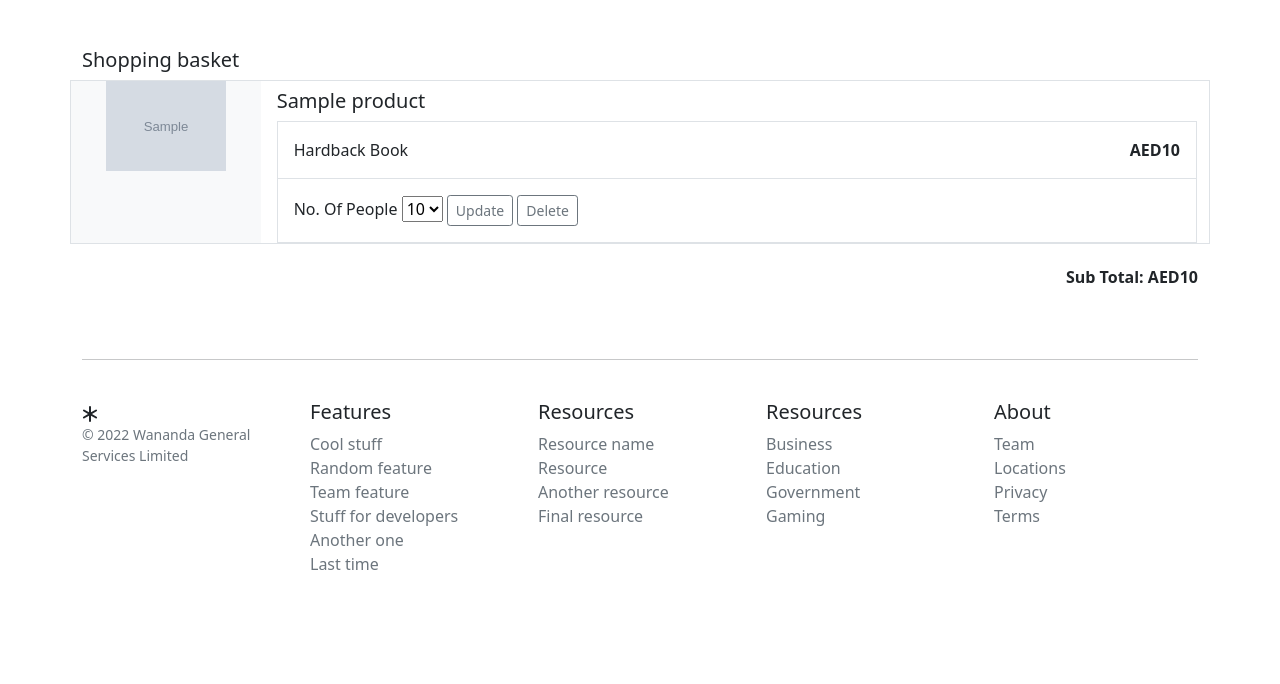
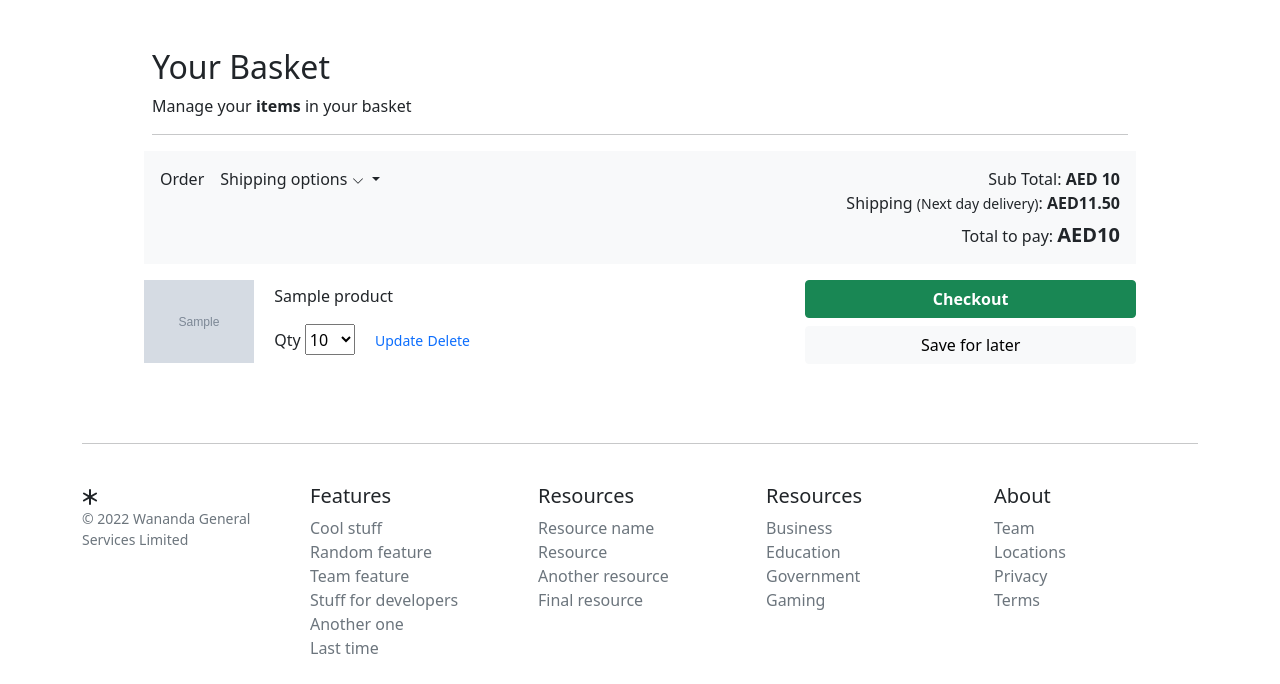
Before and after one commit to bmuhamood/django-commerce-shop, a Django app: template templates/basket/summary.html in a window 1280 px wide. Shown: the part 118-802 px from the top of the page. Before the commit the page ends 688 px from the top, so only its background shows below. Run offline with Django 4.2, Linux system fonts and the light colour scheme; the template is opened without the code that fills it: most values are stand-ins (such as "Sample title", 1, 10 or a date in 2020); grey boxes marked "Sample" are stand-in pictures.

Commit message:
completed refucturing UI

```diff
--- a/templates/basket/summary.html
+++ b/templates/basket/summary.html
@@ -1,52 +1,140 @@
-{% extends "../base.html" %}
-{% load static %}
-{% block title %}Basket Summary{% endblock %}
-{% block content %}
+{% extends "../store/base.html" %} {% load static %} {% block title %}Basket Summary{%endblock %} {% block content %}
+
 
 <main class="pt-5">
-  <div class="container">
-    <h1 class="h5">Shopping basket</h1>
+  <div class="container" style="max-width: 1000px">
+    <div class="col-12">
+      <h1 class="h2">Your Basket</h1>
+    </div>
+    <div class="col-12">
+      <p>Manage your <b>items</b> in your basket</p>
+    </div>
+    <hr />
+  </div>
+  <div class="container" style="max-width: 1000px">
+
+    <div class="row g-3">
+      <div class="col-12 bg-light p-3 d-flex justify-content-between">
+        <div class="d-flex d-flex-inline">
+          <div class="pe-3">Order</div>
+          <div class="dropdown">
+            <a class="text-reset text-decoration-none dropdown-toggle" href="#" role="link" id="dropdownLink"
+              data-bs-toggle="dropdown" aria-expanded="false">
+              Shipping options
+              <svg xmlns="http://www.w3.org/2000/svg" width="12" height="12" fill="currentColor"
+                class="bi bi-chevron-down" viewBox="0 0 16 16">
+                <path fill-rule="evenodd"
+                  d="M1.646 4.646a.5.5 0 0 1 .708 0L8 10.293l5.646-5.647a.5.5 0 0 1 .708.708l-6 6a.5.5 0 0 1-.708 0l-6-6a.5.5 0 0 1 0-.708z" />
+              </svg>
+            </a>
+
+            <ul class="dropdown-menu" aria-labelledby="dropdownLink">
+              <li class="item small">Next day delivery</li>
+              <li class="item small">Premimum delivery</li>
+            </ul>
+          </div>
+        </div>
+        <div class="text-end">
+
+          <div class="">Sub Total: <span class="fw-bold">AED</span>
+            <div id="subtotal" class="d-inline-flex fw-bold">{{basket.get_subtotal_price}}</div>
+          </div>
+          <div id="">Shipping <span class="small">(Next day delivery)</span>: <span class="fw-bold">AED11.50</span></div>
+          <div class="pt-2">Total to pay: <span class="fw-bold h5">AED</span><span id="total"
+              class="fw-bold h5">{{basket.get_total_price}}</span></div>
+
+        </div>
+      </div>
+      <div class="col-md-5 col-lg-4 order-md-last p-0 order-3">
+        <div class="d-grid gap-2 ">
+          <a role="button" href="{% url "payment:basket" %}" class="btn btn-success fw-bold" type="button">Checkout</a>
+          <button class="btn btn-light" type="button">Save for later</button>
+        </div>
+      </div>
+      <div class="col-md-7 col-lg-8 p-0">
+
         {% for item in basket %}
         {% with product=item.product %}
-    <div data-index="{{product.id}}" class="row mb-4 border product-item">
-      <div class="col-md-3 col-lg-2 order-md-first bg-light">
-        <img class="img-fluid mx-auto d-block" width="120px" alt="Responsive image" src="{{ product.image.url }}">
+
+        <div class="card mb-3 border-0 product-item" data-index="{{product.id}}">
+          <div class="row g-0">
+            <div class="col-md-2 d-none d-md-block">
+              <img class="img-fluid mx-auto d-block" alt="Responsive image" src="{{ product.image.url }}" />
             </div>
-      <div class="col-md-9 col-lg-10 ps-md-3 ps-lg-10">
-        <a href="{{ product.get_absolute_url }}" class="text-decoration-none text-reset">
-          <h1 class="h5 pt-2">{{ product.title }}</h1>
+            <div class="col-md-10 ps-md-3">
+              <div class="card-body p-1">
+                <a class="text-decoration-none text-reset" href="{{item.product.get_absolute_url}}">
+                  <p class="card-text pb-3">{{product.title}}</p>
                 </a>
-        <div class="border">
-          <div class="col border-bottom">
-            <div class="row p-3">
-              <div class="col-6">Hardback Book</div>
-              <div class="col-6 text-end"><span class="h6 fw-bold">AED{{ product.price }}</span></div>
-            </div>
-          </div>
-          <div class="col">
-            <div class="row p-3">
-              <div class="col-12">
-                <label for="select">No. Of People</label>
-                <select id="select{{product.id}}">
-                  <option selected>
-                    {{item.qty}}
-                  </option>
+                <label for="select">Qty</label>
+                <select id="select{{product.id}}" style="width:50px;height:31px;">
+                  <option value="" selected disabled hidden>{{item.qty}}</option>
                   <option value="">1</option>
                   <option value="">2</option>
                   <option value="">3</option>
                   <option value="">4</option>
-                  <option value="">5</option>
-                  <option value="">6</option>
-                  <option value="">7</option>
-                  <option value="">8</option>
-                  <option value="">9</option>
-                  <option value="">10</option>
                 </select>
-                <button type="button" id="update-button" data-index="{{product.id}}"
+                <a type="button" id="update-button" data-index="{{product.id}}"
+                  class="update-button text-decoration-none small ps-3">Update</a>
+                <a type="button" id="delete-button" data-index="{{product.id}}"
+                  class="delete-button text-decoration-none small">Delete</a>
+              </div>
+            </div>
+          </div>
+        </div>
+        {% endwith %}
+        {% endfor %}
+      </div>
+    </div>
+
+  </div>
+</main>
+
+
+
+
+{% comment %}
+
+
+
+
+
+{% for item in basket %} {% with product=item.product %}
+
+<div class="product-item" data-index="asdproduct.idasd" class="mb-4 container">
+  <div class="row p-3">
+    <div class="col-md-2 p-0">
+      <img class="img-fluid mx-auto d-block" width="120px" alt="Responsive image" src="asd product.image.url asd" />
+    </div>
+
+    <div class="col-md-10">
+      <a href="asd product.get_absolute_url asd" class="text-decoration-none text-reset fs-6">
+        asd product.title asd
+      </a>
+      <div>
+        <div class="col">
+          <div class="row">
+            <div class="col-6"></div>
+            <div class="col-6 text-end">
+              <span class="h6 fw-bold">AEDasd product.price asd</span>
+            </div>
+          </div>
+        </div>
+
+        <div class="col-12">
+          <label for="select">Qty</label>
+          <select id="selectasdproduct.idasd">
+            <option selected>asditem.qtyasd</option>
+            <option value="">1</option>
+            <option value="">2</option>
+            <option value="">3</option>
+            <option value="">4</option>
+          </select>
+          <button type="button" id="update-button" data-index="asdproduct.idasd"
             class="btn btn-outline-secondary btn-sm update-button">
             Update
           </button>
-                <button type="button" id="delete-button" data-index="{{product.id}}"
+          <button type="button" id="delete-button" data-index="asdproduct.idasd"
             class="btn btn-outline-secondary btn-sm delete-button">
             Delete
           </button>
@@ -54,59 +142,97 @@
       </div>
     </div>
   </div>
+  <hr>
 </div>
-    </div>
-    {% endwith %}
-    {% endfor %}
+{% endwith %} {% endfor %}
 <div class="col-12 text-end">
-      <div class="h6 fw-bold">Sub Total: AED<div id="subtotal" class="d-inline-flex">{{basket.get_total_price}}</div>
+  <div class="h6 fw-bold">Sub Total: AED<div id="subtotal" class="d-inline-flex">asdbasket.get_subtotal_priceasd</div>
   </div>
 </div>
 </div>
-</main>
+</div>
+<div class="nav left col-12 p-4">
+  <div class="title-band title-in-block w-100">
+    <h2 class="h5">Basket Summary</h2>
+    <hr>
+    <dl>
+      <dt>Delivery to Dubai Mainland <a href="#" class="small text-uppercase text-decoration-none fs12">Change</a>
+      </dt>
+      <dd><span class="price">AED11.50</span></dd>
+      <a href="#" class="small text-uppercase text-decoration-none fs12 fw-bold">Show all delivery options</a>
+    </dl>
+  </div>
+
+  <div class="d-flex justify-content-between w-100">
+    <div class="">
+      <h2 class="h5">Total <span class="fs-6 fw-normal">(Including TAX)</span></h2>
+    </div>
+
+  </div>
+
+
+
+</div>
+
+
+
+</main> {% endcomment %}
 
 <script>
   // Delete Item
-  $(document).on('click', '.delete-button', function (e) {
+  $(document).on("click", ".delete-button", function (e) {
     e.preventDefault();
-    var prodid = $(this).data('index');
+    var prodid = $(this).data("index");
     $.ajax({
-      type: 'POST',
+      type: "POST",
       url: '{% url "basket:basket_delete" %}',
       data: {
-        productid: $(this).data('index'),
+        productid: $(this).data("index"),
         csrfmiddlewaretoken: "{{csrf_token}}",
-        action: 'post'
+        action: "post",
       },
       success: function (json) {
         $('.product-item[data-index="' + prodid + '"]').remove();
-        document.getElementById("subtotal").innerHTML = json.subtotal;
-        document.getElementById("basket-qty").innerHTML = json.qty
+
+        if (json.qty == 0) {
+          total = 0
+          subtotal = 0
+        } else {
+          total = (parseFloat(json.subtotal) + 11.50).toFixed(2);
+          subtotal = json.subtotal
+        }
+
+        document.getElementById("subtotal").innerHTML = subtotal;
+        document.getElementById("basket-qty").innerHTML = json.qty;
+        document.getElementById("total").innerHTML = total;
       },
-      error: function (xhr, errmsg, err) {}
+      error: function (xhr, errmsg, err) {},
     });
-  })
+  });
 
   // Update Item
-  $(document).on('click', '.update-button', function (e) {
+  $(document).on("click", ".update-button", function (e) {
     e.preventDefault();
-    var prodid = $(this).data('index');
+    var prodid = $(this).data("index");
     $.ajax({
-      type: 'POST',
+      type: "POST",
       url: '{% url "basket:basket_update" %}',
       data: {
-        productid: $(this).data('index'),
-        productqty: $('#select' + prodid + ' option:selected').text(),
+        productid: $(this).data("index"),
+        productqty: $("#select" + prodid + " option:selected").text(),
         csrfmiddlewaretoken: "{{csrf_token}}",
-        action: 'post'
+        action: "post",
       },
       success: function (json) {
-        document.getElementById("basket-qty").innerHTML = json.qty
-        document.getElementById("subtotal").innerHTML = json.subtotal
+
+        total = (parseFloat(json.subtotal) + 11.50).toFixed(2);
+        document.getElementById("basket-qty").innerHTML = json.qty;
+        document.getElementById("subtotal").innerHTML = json.subtotal;
+        document.getElementById("total").innerHTML = total;
       },
-      error: function (xhr, errmsg, err) {}
+      error: function (xhr, errmsg, err) {},
     });
-  })
+  });
 </script>
 
 {% endblock %}
```
Lines whose indentation alone changed are shown as unchanged.
